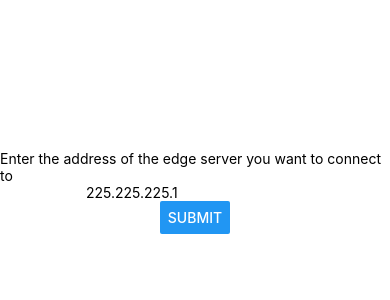
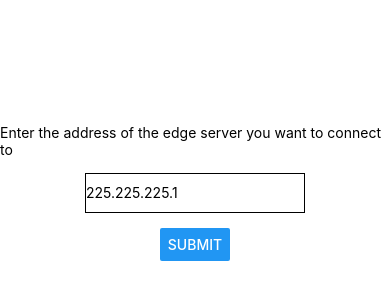
Before and after one commit to g-weiss/HFL-client, a React Native app: screen / in a window 390 px wide. Shown: the part 230-530 px from the top of the page. Built offline with nearby package versions, Linux system fonts and the light colour scheme.

Commit message:
added functions + dependencies to track idle and usb-detection

```diff
--- a/App.js
+++ b/App.js
@@ -28,6 +28,7 @@ export default function App() {
     <View style={styles.container}>
       <Text>Enter the address of the edge server you want to connect to</Text>
       <TextInput
+      style={styles.input}
       onChange={(e)=>setIp(e.nativeEvent.text)}
       value={ip}
       placeholder="225.225.225.1"
@@ -51,8 +52,58 @@ const styles = StyleSheet.create({
     alignItems: 'center',
     justifyContent: 'center',
   },
+  input: {
+    margin: 15,
+    height: 40,
+    borderColor: '#000000',
+    borderWidth: 1
+  }
 });
+
 //after the app is redunred:
 // start function to run a server on the device to recive the data and start training
 //server.js file to run the server on the device
 // res.send
+
+// timing can be done in the function to train data
+
+/**
+ * checkUSBConnect()
+ * checks for usb connection since phone needs to be plugged in for us to be training data
+ * returns true if plugged in and false if disconnected
+ */
+function checkUSBConnect() {
+  var usbDetect = require('usb-detection'); // NOTE: USB-detection dependency causes error with fs since web does not have usb-detection
+
+  try {
+    usbDetect.startMonitoring();
+  } catch (error) {
+    console.warn(error)
+  } finally {
+    // displaying console message when device is added
+    usbDetect.on('add', function(device) {
+      console.log('usb has been plugged in', device);
+      return true;
+    });
+
+    // if usb is removed/phone is not charging, stop training data and post error. need to change contents inside function(device)_
+    usbDetect.on('remove', function(device) {
+      console.log('usb has been removed, stop data training', device);
+      return false});
+  }
+}
+
+/**
+ * checkIdle()
+ * function keeps track of inactivity, and stops training if activity is detected
+ * returns false if activity detected
+ */
+
+function checkIdle() {
+  if(document.onmousemove || document.onkeydown || document.ontouchmove) {
+    console.log("activity detected")
+    return false;
+  } else {
+    return true;
+  }
+}
--- a/package.json
+++ b/package.json
@@ -13,10 +13,12 @@
     "expo": "~45.0.0",
     "expo-splash-screen": "~0.15.1",
     "expo-status-bar": "~1.3.0",
+    "path": "^0.12.7",
     "react": "17.0.2",
     "react-dom": "17.0.2",
     "react-native": "0.68.2",
-    "react-native-web": "0.17.7"
+    "react-native-web": "0.17.7",
+    "usb-detection": "^4.14.1"
   },
   "devDependencies": {
     "@babel/core": "^7.12.9"
```
Also changed, not shown: 1 other file (tests, documents, lock files or other folders).
